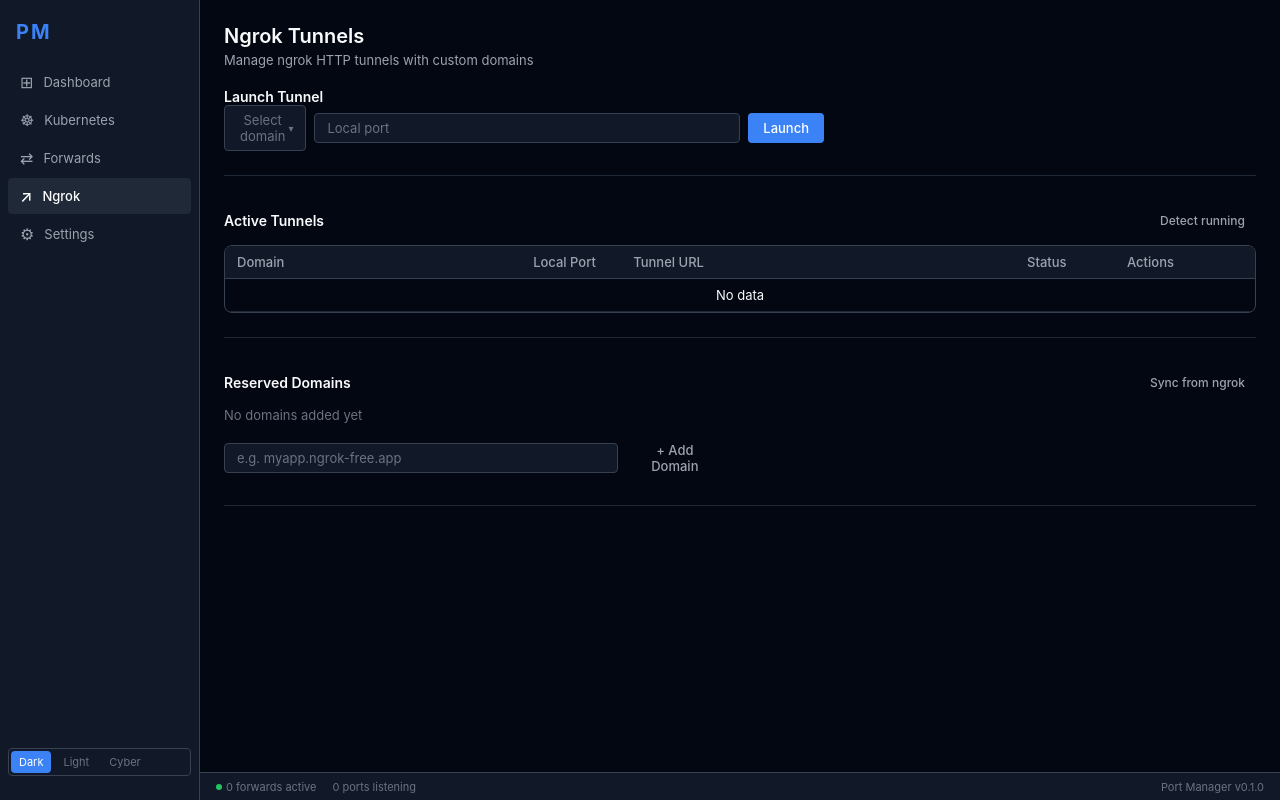
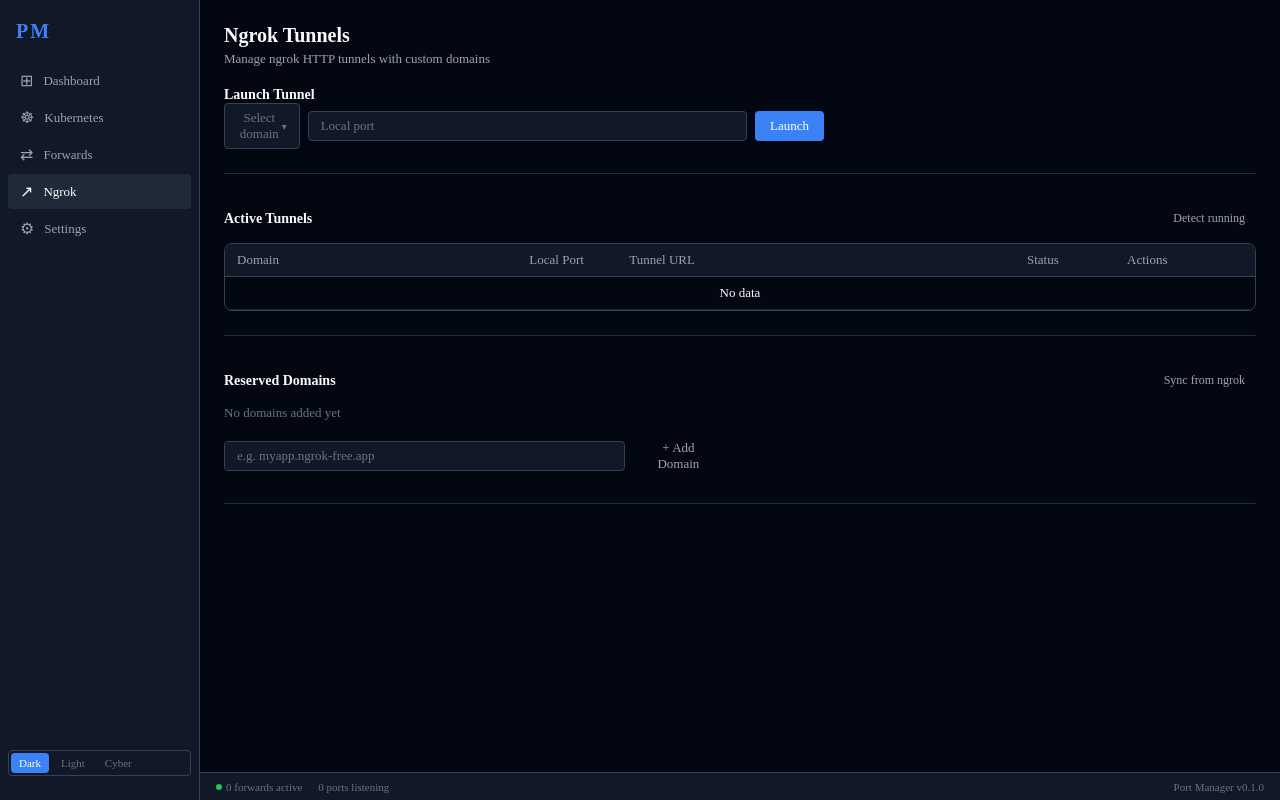
Before and after one commit to clemane/port-manager, a Vue app: page /ngrok in a window 1280 px wide. Built offline with nearby package versions, Linux system fonts and the light colour scheme.

Commit message:
feat: add typography foundations and global keyframes
Co-Authored-By: Claude Opus 4.6 <noreply@anthropic.com>

```diff
--- a/index.html
+++ b/index.html
@@ -4,7 +4,10 @@
     <meta charset="UTF-8" />
     <link rel="icon" type="image/svg+xml" href="/vite.svg" />
     <meta name="viewport" content="width=device-width, initial-scale=1.0" />
-    <title>port-manager-scaffold</title>
+    <title>Port Manager</title>
+    <link rel="preconnect" href="https://fonts.googleapis.com" />
+    <link rel="preconnect" href="https://fonts.gstatic.com" crossorigin />
+    <link href="https://fonts.googleapis.com/css2?family=DM+Sans:wght@400;500;600&family=Sora:wght@400;500;600;700&family=JetBrains+Mono:wght@400;500&display=swap" rel="stylesheet" />
   </head>
   <body>
     <div id="app"></div>
--- a/src/App.vue
+++ b/src/App.vue
@@ -60,7 +60,7 @@ function onThemeChange(theme: string) {
 }
 
 body {
-  font-family: -apple-system, BlinkMacSystemFont, 'Segoe UI', Roboto, 'Helvetica Neue', Arial, sans-serif;
+  font-family: var(--pm-font-body), sans-serif;
   background: var(--pm-bg);
   color: var(--pm-text-primary);
   -webkit-font-smoothing: antialiased;
--- a/src/style.css
+++ b/src/style.css
@@ -1,79 +1,55 @@
+/* ===== Font Stacks ===== */
 :root {
-  font-family: system-ui, Avenir, Helvetica, Arial, sans-serif;
-  line-height: 1.5;
-  font-weight: 400;
-
-  color-scheme: light dark;
-  color: rgba(255, 255, 255, 0.87);
-  background-color: #242424;
-
-  font-synthesis: none;
-  text-rendering: optimizeLegibility;
-  -webkit-font-smoothing: antialiased;
-  -moz-osx-font-smoothing: grayscale;
+  --pm-font-display: 'Sora', system-ui, sans-serif;
+  --pm-font-body: 'DM Sans', system-ui, sans-serif;
+  --pm-font-mono: 'JetBrains Mono', 'Fira Code', ui-monospace, monospace;
 }
 
-a {
-  font-weight: 500;
-  color: #646cff;
-  text-decoration: inherit;
-}
-a:hover {
-  color: #535bf2;
+/* ===== Keyframes ===== */
+@keyframes pm-spin {
+  to { transform: rotate(360deg); }
 }
 
-body {
-  margin: 0;
-  display: flex;
-  place-items: center;
-  min-width: 320px;
-  min-height: 100vh;
+@keyframes pm-pulse {
+  0%, 100% { transform: scale(1); opacity: 1; }
+  50% { transform: scale(1.4); opacity: 0.7; }
 }
 
-h1 {
-  font-size: 3.2em;
-  line-height: 1.1;
+@keyframes pm-blink {
+  0%, 100% { opacity: 1; }
+  50% { opacity: 0.3; }
 }
 
-button {
-  border-radius: 8px;
-  border: 1px solid transparent;
-  padding: 0.6em 1.2em;
-  font-size: 1em;
-  font-weight: 500;
-  font-family: inherit;
-  background-color: #1a1a1a;
-  cursor: pointer;
-  transition: border-color 0.25s;
-}
-button:hover {
-  border-color: #646cff;
-}
-button:focus,
-button:focus-visible {
-  outline: 4px auto -webkit-focus-ring-color;
+@keyframes pm-shimmer {
+  0% { background-position: -200% 0; }
+  100% { background-position: 200% 0; }
 }
 
-.card {
-  padding: 2em;
+@keyframes pm-fade-in {
+  from { opacity: 0; }
+  to { opacity: 1; }
 }
 
-#app {
-  max-width: 1280px;
-  margin: 0 auto;
-  padding: 2rem;
-  text-align: center;
+@keyframes pm-slide-up {
+  from { opacity: 0; transform: translateY(8px); }
+  to { opacity: 1; transform: translateY(0); }
 }
 
-@media (prefers-color-scheme: light) {
-  :root {
-    color: #213547;
-    background-color: #ffffff;
-  }
-  a:hover {
-    color: #747bff;
-  }
-  button {
-    background-color: #f9f9f9;
+@keyframes pm-count-up {
+  from { opacity: 0; transform: translateY(4px); }
+  to { opacity: 1; transform: translateY(0); }
+}
+
+@keyframes pm-toast-countdown {
+  from { width: 100%; }
+  to { width: 0%; }
+}
+
+/* ===== Reduced Motion ===== */
+@media (prefers-reduced-motion: reduce) {
+  *, *::before, *::after {
+    animation-duration: 0.01ms !important;
+    animation-iteration-count: 1 !important;
+    transition-duration: 0.01ms !important;
   }
 }
```
